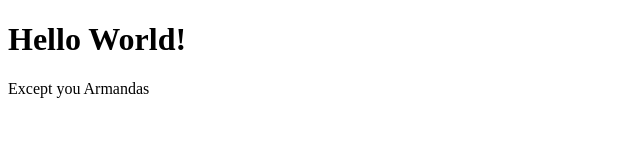
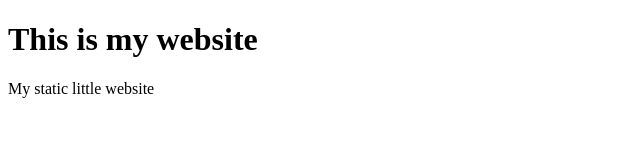
Before and after one commit to PikachuF0dder/PikachuF0dder.github.io, a plain HTML site: page index.html in a window 1280 px wide. Shown: the whole page, without its empty margins (0-640 px from the left). Drawn offline with Linux system fonts and the light colour scheme.

Commit message:
Update index.html

```diff
--- a/index.html
+++ b/index.html
@@ -8,10 +8,10 @@
 </head>
 <body>
     <h1>
-        Hello World!
+        This is my website
     </h1>
     <p>
-        Except you Armandas
+        My static little website
     </p>
 </body>
 </html>
```
